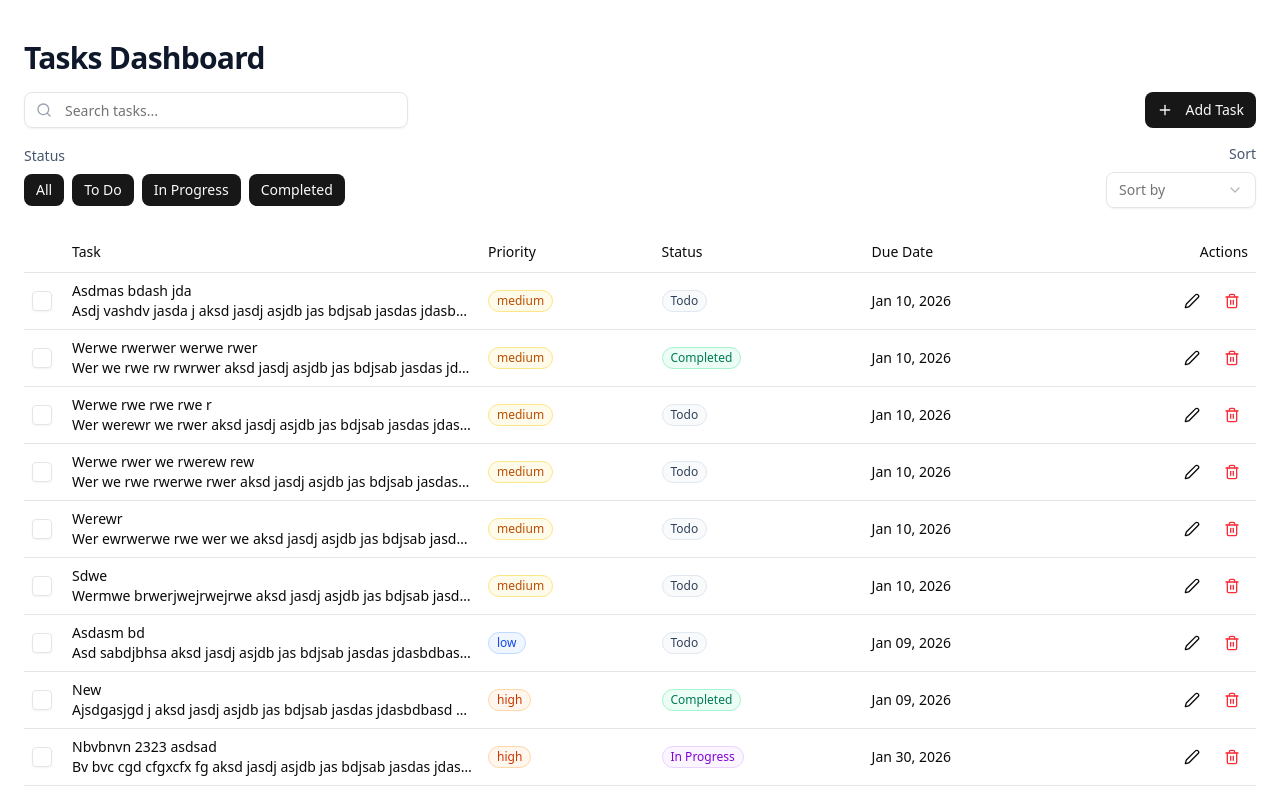
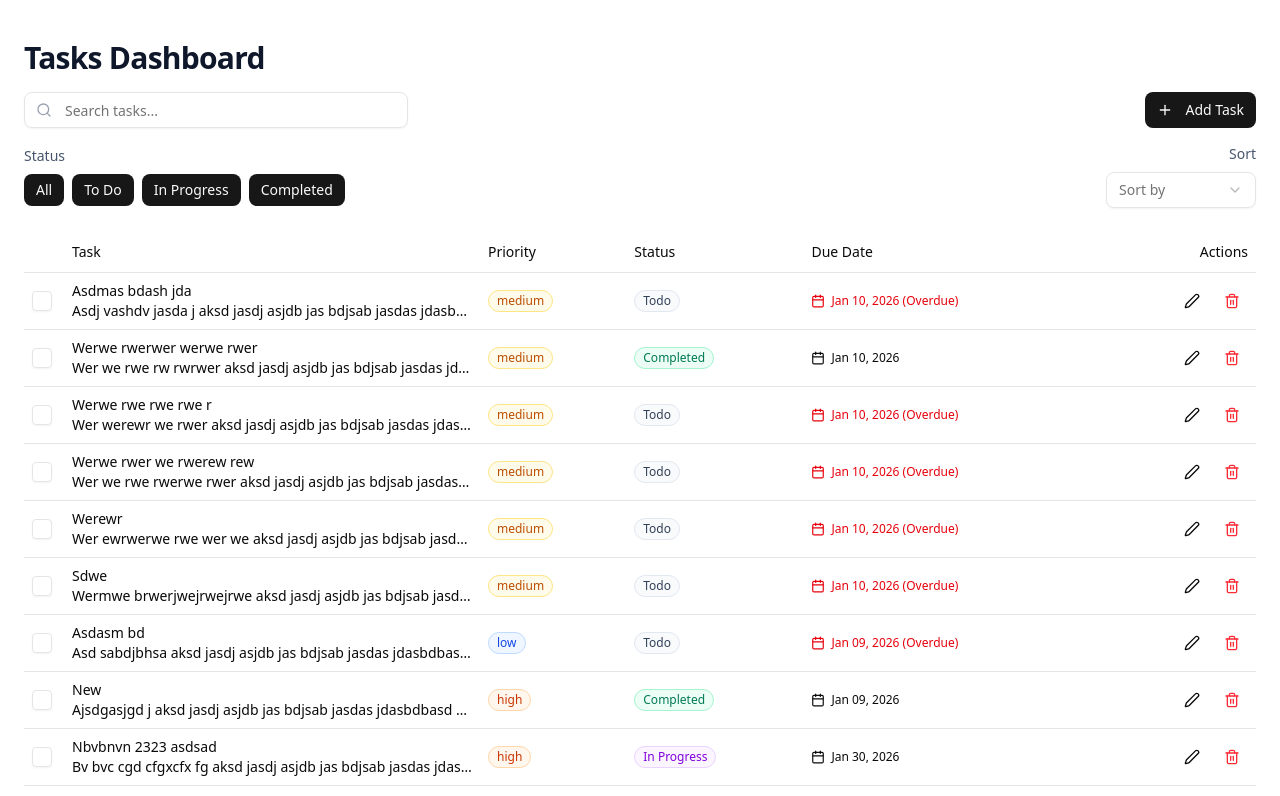
Before and after one commit to SamStha07/task-management-dashboard, a React (Vite) app: page / in a window 1280 px wide. Shown: the top 796 px of the page. Built offline with nearby package versions, Linux system fonts and the light colour scheme.

Commit message:
feat: update due date design for overdue

```diff
--- a/src/features/components/dashboard/task-list.tsx
+++ b/src/features/components/dashboard/task-list.tsx
@@ -1,5 +1,5 @@
 import { format } from 'date-fns';
-import { Edit2, Trash2 } from 'lucide-react';
+import { Calendar, Edit2, Trash2 } from 'lucide-react';
 import {
   Table,
   TableBody,
@@ -12,6 +12,7 @@ import { taskData } from '@/features/libs/tasks-data';
 import { Badge } from '@/components/ui/badge';
 import { Button } from '@/components/ui/button';
 import { Checkbox } from '@/components/ui/checkbox';
+import { isOverdue } from '@/features/utils/is-overdue';
 
 const priorityColors = {
   low: 'bg-blue-50 text-blue-700 dark:bg-blue-950/50 dark:text-blue-400 border border-blue-200 dark:border-blue-900/50',
@@ -77,7 +78,21 @@ export default function TaskList() {
                 </Badge>
               </TableCell>
               <TableCell>
-                {format(new Date(task.dueDate), 'MMM dd, yyyy')}
+                <div
+                  className={`flex items-center gap-1.5 text-xs ${
+                    isOverdue({ dueDate: task.dueDate, status: task.status }) &&
+                    'font-medium text-red-600 dark:text-red-500'
+                  }`}
+                >
+                  <Calendar className="h-3.5 w-3.5" />
+                  <span>
+                    {format(new Date(task.dueDate), 'MMM dd, yyyy')}
+                    {isOverdue({
+                      dueDate: task.dueDate,
+                      status: task.status,
+                    }) && ' (Overdue)'}
+                  </span>
+                </div>
               </TableCell>
               <TableCell className="space-x-2 text-right">
                 <Button
--- /dev/null
+++ b/src/features/utils/is-overdue.ts
@@ -0,0 +1,11 @@
+import type { TaskStatus } from '../libs/types';
+
+export function isOverdue({
+  dueDate,
+  status,
+}: {
+  dueDate: string;
+  status: TaskStatus;
+}) {
+  return new Date(dueDate) < new Date() && status !== 'completed';
+}
```
